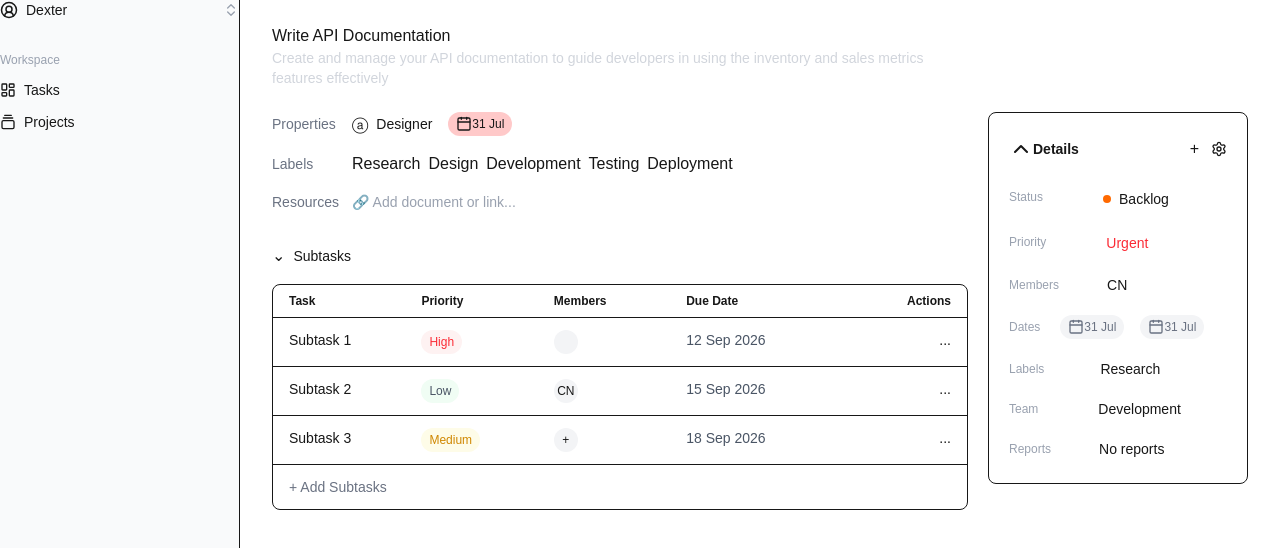
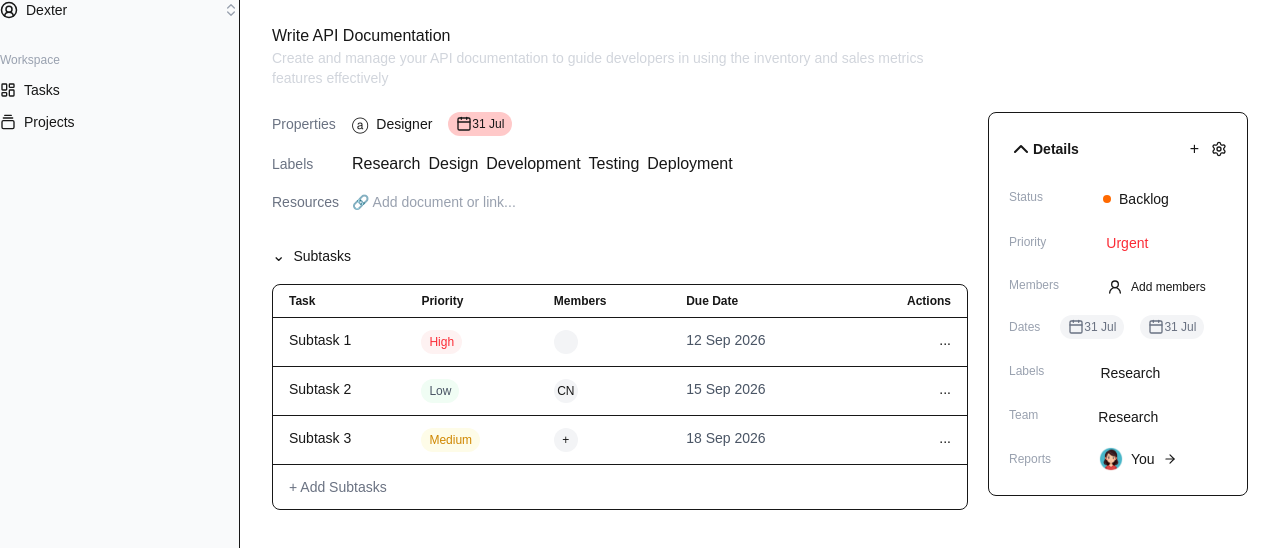
Before and after one commit to renuka0309/Task-Management, a Next.js app: page /api-documentation in a window 1280 px wide. Shown: the top 548 px of the page. Built offline with nearby package versions, Linux system fonts and the light colour scheme.

Commit message:
completed details panel

```diff
--- a/package.json
+++ b/package.json
@@ -9,6 +9,7 @@
     "lint": "eslint"
   },
   "dependencies": {
+    "@base-ui/react": "^1.7.0",
     "lucide-react": "^1.30.0",
     "next": "16.3.0",
     "react": "19.2.8",
--- a/src/app/components/DetailsPanel.tsx
+++ b/src/app/components/DetailsPanel.tsx
@@ -1,9 +1,14 @@
 "use client";
 import CalendarPicker from "./CalendarPicker";
 import { useState } from "react";
-import { Settings, ChevronDown, ChevronUp } from "lucide-react";
+import { Settings, ChevronDown, ChevronUp,ArrowRight } from "lucide-react";
 import PriorityDropdown from "./PriorityDropdown";
 import StatusDropdown from "./StatusDropdown";
+import MembersDropdown from "./MembersDropdown";
+import LabelsDropdown from "./LabelsDropdown";
+import Image from "next/image";
+
+
 export default function DetailsPanel() {
     const [isOpen, setIsOpen] = useState(true)
 
@@ -45,7 +50,7 @@ export default function DetailsPanel() {
 
                     <div className="flex items-center gap-12">
                         <p className="text-xs text-gray-400">Members</p>
-                        <p className="text-sm">CN</p>
+                        <MembersDropdown />
                     </div>
 
                     <div className="flex items-center gap-5">
@@ -63,17 +68,27 @@ export default function DetailsPanel() {
 
                     <div className="flex items-center gap-14">
                         <p className="text-xs text-gray-400">Labels</p>
-                        <p className="text-sm">Research</p>
+                        <LabelsDropdown />
                     </div>
 
                     <div className="flex items-center gap-15">
                         <p className="text-xs text-gray-400">Team</p>
-                        <p className="text-sm">Development</p>
+                        <LabelsDropdown />
                     </div>
 
                     <div className="flex items-center gap-12">
                         <p className="text-xs text-gray-400">Reports</p>
-                        <p className="text-sm">No reports</p>
+                        <div className="flex items-center gap-2">
+                           <Image src="/icons/avatar.jpg"
+                            width={24}
+                            height={24}
+                            alt="You"
+                           className="h-6 w-6 rounded-full"
+                           />
+
+                           <span className="text-sm">You</span>
+                           <ArrowRight size={14}/>
+                        </div>
                     </div>
                 </div>
             )}
--- /dev/null
+++ b/src/app/components/LabelsDropdown.tsx
@@ -0,0 +1,43 @@
+"use client";
+
+import { useState } from "react";
+import {Check} from "lucide-react";
+
+export default function LabelsDropdown(){
+    const [label, setLabel] = useState("Research");
+    const [isOpen, setIsOpen] = useState(false);
+
+    const labels=["Research", "Design","Developement","Testing","Deployment"];
+
+    return (
+    <div className="relative">
+       <button
+         onClick={()=>setIsOpen(!isOpen)}
+         className="mt-1 flex items-center gap-2 text-sm"
+       >
+        <span>{label}</span>
+
+       </button>
+
+       {isOpen && (
+         <div className="absolute left-0 top-full z-10 mt-2 w-[220px] rounded-lg bg-white p-2 shadow-sm">
+           <p className="px-2 py-1 text-xs text-gray-400">Labels</p>
+
+           {labels.map((item)=>(
+             <button key={item}
+               onClick={()=>{
+                  setLabel(item);
+                  setIsOpen(false);
+               }}
+               className="flex w-full items-center justify-between rounded-md px-2 py-2 text-sm hover:bg-gray-50"
+             >
+
+             <span>{item}</span>
+             {label===item && <Check size={16}/>}
+             </button>
+           ))}
+         </div>
+       )}
+    </div>
+    )
+}
--- a/src/app/components/MainContent.tsx
+++ b/src/app/components/MainContent.tsx
@@ -28,7 +28,7 @@ export default function MainContent() {
         },
     ]
 
-    const [showCalender, setShowCalender]=useState(false);
+
 
     return (
         <main className="flex-1 px-8 py-6">
--- /dev/null
+++ b/src/app/components/MembersDropdown.tsx
@@ -0,0 +1,55 @@
+"use client";
+import { useState } from "react";
+import { UserRound, Check } from "lucide-react";
+
+export default function MembersDropdown() {
+    const [member, setMember] = useState<string[]>([]);
+    const [isOpen, setIsOpen] = useState(false);
+
+    const members = ["Renuka", "Jhon", "Sarah"];
+
+    return (
+        <div className="relative">
+            <button
+                onClick={() => setIsOpen(!isOpen)}
+                className="mt-1 flex items-center gap-2 text-xs"
+            >
+
+                <UserRound size={16} />
+                <span>
+                    {member.length === 0
+                        ? "Add members"
+                        : `${member.length} member${member.length > 1 ? "s" : ""}`}
+                </span>
+            </button>
+
+            {isOpen && (
+                <div className="absolute left-0 top-full pl-2 z-10 mt-2 w-[220px] rounded-lg bg-white shadow-sm">
+                    <p className="px-2 py-1 text-xs text-gray-400">
+                        Members
+                    </p>
+
+                    {members.map((item) => (
+                        <button
+                            key={item}
+                            onClick={() => {
+                                setMember((prev) =>
+                                    prev.includes(item)
+                                        ? prev.filter((mem) => mem !== item)
+                                        : [...prev, item]
+                                );
+
+                            }}
+                            className="flex w-full items-center justify-between rounded-md text-sm hover:bg-gray-50"
+                        >
+                            <span>{item}</span>
+                            {member.includes(item) && (
+                                <Check size={16} />
+                            )}
+                        </button>
+                    ))}
+                </div>
+            )}
+        </div>
+    )
+}
```
Also changed, not shown: public/icons/avatar.jpg (added), src/app/components/Reporter.tsx (added), 1 other file (tests, documents, lock files or other folders).
